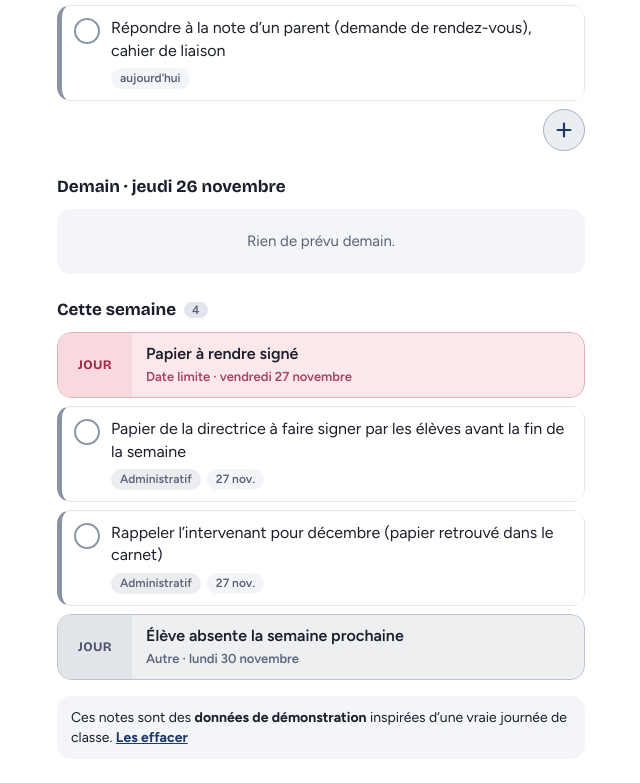
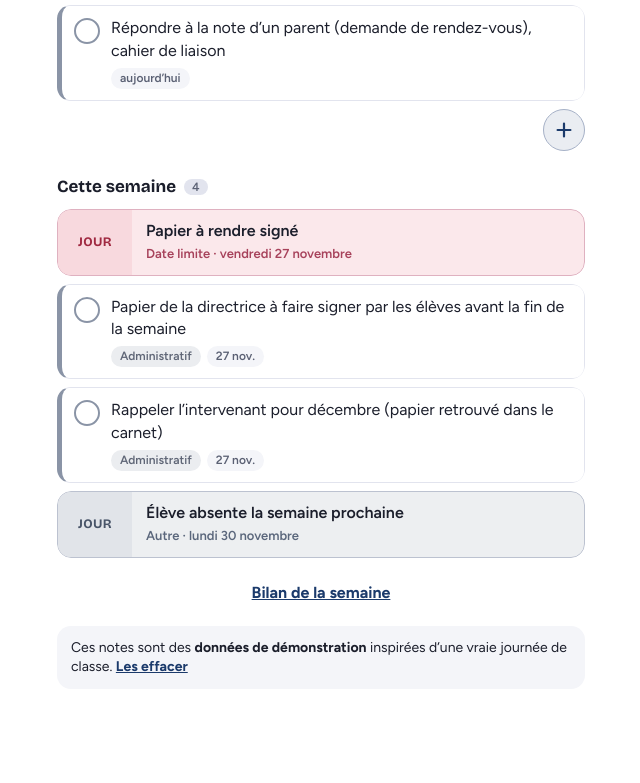
Before and after one commit to eleonorecarmes-sys/Marge, a plain HTML site: page index.html in a window 1280 px wide. Shown: the part 1226-2009 px from the top of the page, without its empty margins (319-959 px from the left). Drawn offline with nearby package versions, Linux system fonts and the light colour scheme.

Commit message:
Marge: retrait du bloc Demain, lien permanent vers le bilan
Co-Authored-By: Claude Sonnet 5.5 <noreply@anthropic.com>
Claude-Session: https://claude.ai/code/session_012xrn9ZbSGo6gfJfaeZJFjD

```diff
--- a/index.html
+++ b/index.html
@@ -406,11 +406,10 @@ function vToday(){
   h+=`<button class="addrow" data-act="addTask" aria-label="Ajouter une tâche">${ICONS.plus}</button>`;
   if(isT){
     const tm=ymd(addDays(now,1)),end=ymd(addDays(now,7));
-    const tev=S.events.filter(e=>e.date===tm).sort((a,b)=>(a.time||'99').localeCompare(b.time||'99')),tt=sorted.filter(n=>n.due===tm);
-    h+=`<h2>Demain · ${frDate(addDays(now,1))}</h2>`+((tev.length||tt.length)?tev.map(e=>eventCard(e)).join('')+tt.map(n=>itemRow(n)).join(''):'<div class="empty">Rien de prévu demain.</div>');
-    const arr=[...S.events.filter(e=>e.date>tm&&e.date<=end).map(e=>({d:e.date,t:e.time||'97',h:eventCard(e)})),...sorted.filter(n=>n.due>tm&&n.due<=end).map(n=>({d:n.due,t:'98',h:itemRow(n)}))].sort((a,b)=>a.d.localeCompare(b.d)||a.t.localeCompare(b.t));
+    const arr=[...S.events.filter(e=>e.date>today&&e.date<=end).map(e=>({d:e.date,t:e.time||'97',h:eventCard(e)})),...sorted.filter(n=>n.due>today&&n.due<=end).map(n=>({d:n.due,t:'98',h:itemRow(n)}))].sort((a,b)=>a.d.localeCompare(b.d)||a.t.localeCompare(b.t));
     if(arr.length)h+=`<h2>Cette semaine <span class="n">${arr.length}</span></h2>`+arr.map(x=>x.h).join('');
   }
+  if(isT&&!(now.getDay()===5&&now.getHours()>=12||now.getDay()===6||now.getDay()===0))h+=`<p style="text-align:center;margin:18px 0 4px"><button class="link" data-act="bilan">Bilan de la semaine</button></p>`;
   if(S.demo)h+=`<div class="demo">Ces notes sont des <b>données de démonstration</b> inspirées d’une vraie journée de classe. <button data-act="clearDemo">Les effacer</button></div>`;
   return h;
 }
--- a/sw.js
+++ b/sw.js
@@ -1,4 +1,4 @@
-const C='marge-v19';const A=['./','./index.html','./manifest.json','./icon-180.png','./icon-192.png','./icon-512.png'];
+const C='marge-v20';const A=['./','./index.html','./manifest.json','./icon-180.png','./icon-192.png','./icon-512.png'];
 self.addEventListener('install',e=>{e.waitUntil(caches.open(C).then(c=>c.addAll(A)).then(()=>self.skipWaiting()))});
 self.addEventListener('activate',e=>{e.waitUntil(caches.keys().then(k=>Promise.all(k.filter(x=>x!==C).map(x=>caches.delete(x)))).then(()=>self.clients.claim()))});
 self.addEventListener('fetch',e=>{if(e.request.method!=='GET')return;e.respondWith(caches.match(e.request).then(r=>r||fetch(e.request).then(res=>{const cp=res.clone();caches.open(C).then(c=>c.put(e.request,cp));return res}).catch(()=>caches.match('./index.html'))))});
```
